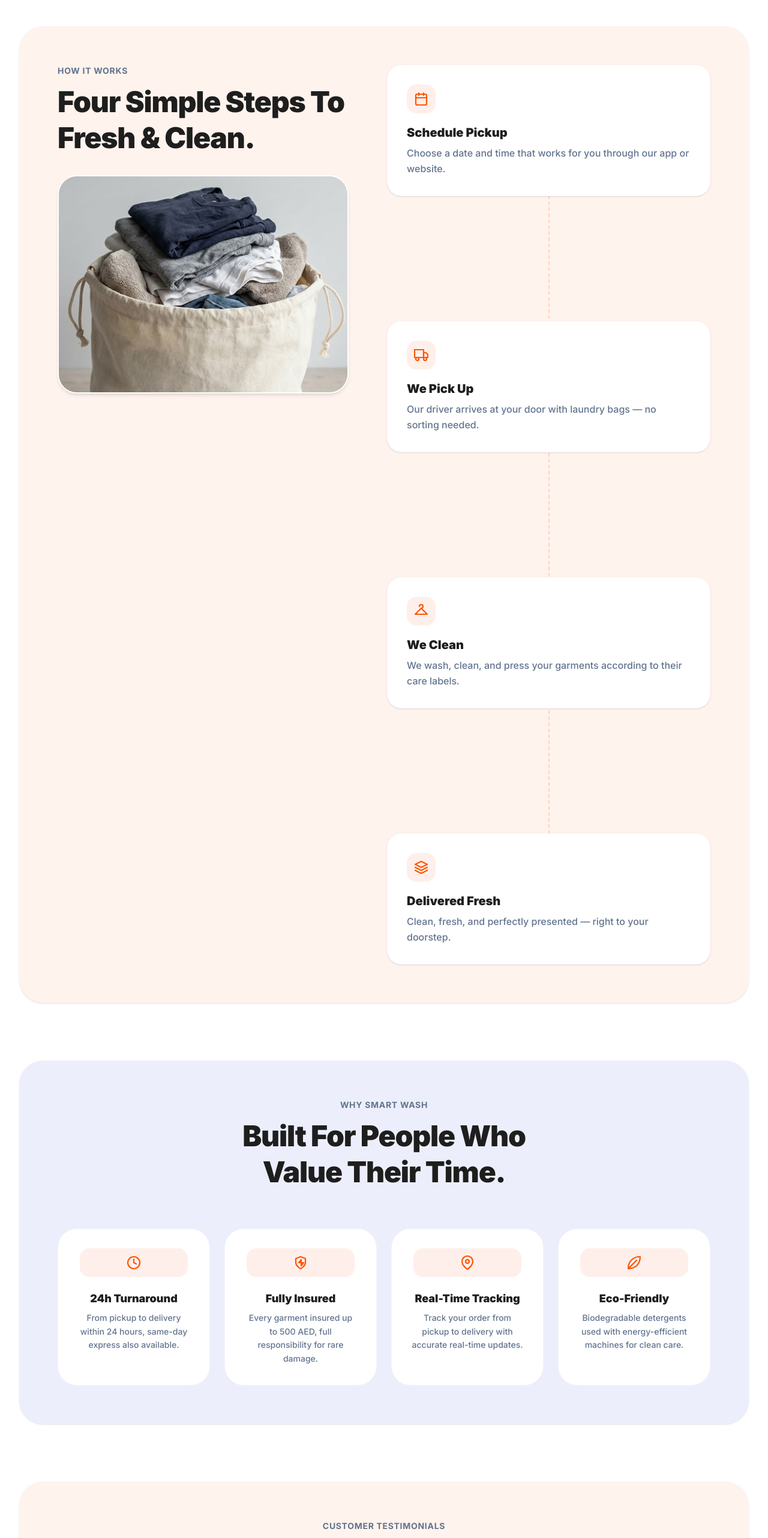
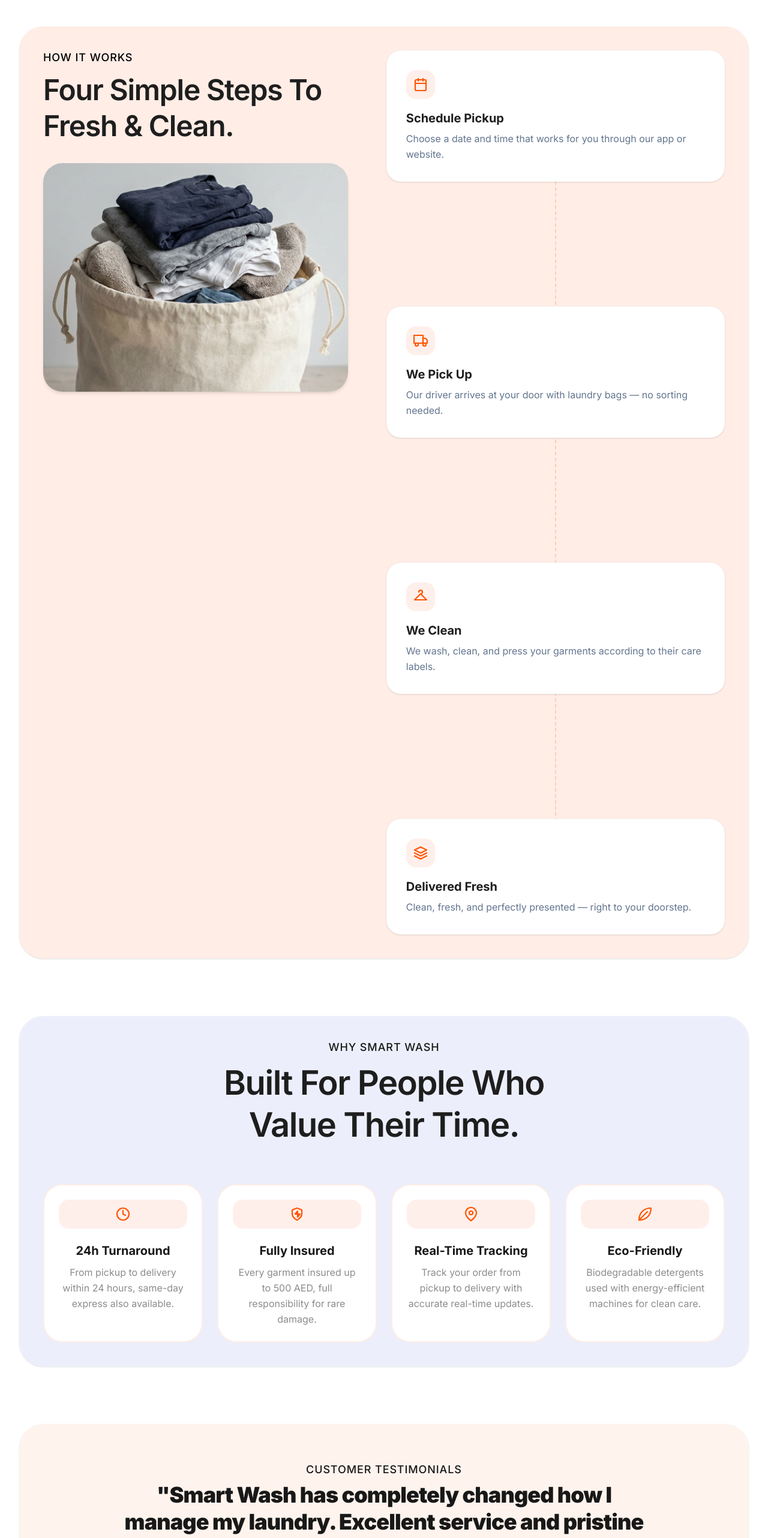
Before and after one commit to eslamahmedabozeid/smartwash, a Next.js app: page /en in a window 1280 px wide. Shown: the part 2520-5084 px from the top of the page at 60% size. Built offline with nearby package versions, Linux system fonts and the light colour scheme.

Commit message:
enhuncment home page

```diff
--- a/src/components/home/HowItWorksSection.tsx
+++ b/src/components/home/HowItWorksSection.tsx
@@ -74,20 +74,20 @@ export default function HowItWorksSection({ lang, dict }: HowItWorksSectionProps
   return (
     <section id="how-it-works" className="w-full px-4 sm:px-6 lg:px-8 py-8 md:py-12 bg-white">
       {/* Container matching standard page styling with light peach container */}
-      <div className="max-w-7xl mx-auto bg-[#FFF3ED] rounded-[2.5rem] p-6 sm:p-10 md:p-16 flex flex-col lg:flex-row items-start gap-12 lg:gap-16 shadow-sm relative transition-all duration-300">
+      <div className="max-w-7xl mx-auto bg-[#FFEDE6] rounded-[2.5rem] p-6 sm:p-10 md:p-10 flex flex-col lg:flex-row items-start gap-12 lg:gap-16 shadow-sm relative transition-all duration-300">
 
         {/* Left Column: Fixed/Sticky layout header & image on desktop */}
         <div className="w-full lg:w-[45%] lg:sticky lg:top-24 lg:self-start space-y-8 text-left rtl:text-right">
           <div className="space-y-3">
-            <span className="text-xs sm:text-sm font-bold text-slate-500 tracking-wider uppercase block">
+            <span className="text-xs sm:text-[1.125rem] font-medium text-[#000] tracking-wider uppercase block">
               {s.label}
             </span>
-            <h2 className="text-3xl sm:text-4xl md:text-5xl font-black text-[#1E1E1E] leading-tight tracking-tight whitespace-pre-line">
+            <h2 className="text-3xl sm:text-4xl md:text-5xl font-semibold text-[#1E1E1E] leading-tight tracking-tight whitespace-pre-line">
               {s.title}
             </h2>
           </div>
 
-          <div className="relative w-full aspect-[4/3] rounded-[2rem] overflow-hidden shadow-md border-2 border-white">
+          <div className="relative w-full aspect-[4/3] rounded-[2rem] overflow-hidden shadow-md">
             <Image
               src="/images/Rectangle 11.png"
               alt="How Smart Wash Works"
@@ -119,10 +119,10 @@ export default function HowItWorksSection({ lang, dict }: HowItWorksSectionProps
 
                   {/* Step Contents */}
                   <div className="space-y-2">
-                    <h3 className="text-lg sm:text-xl font-black text-[#1E1E1E] leading-tight">
+                    <h3 className="text-lg sm:text-xl font-bold text-[#1E1E1E] leading-tight">
                       {step.title}
                     </h3>
-                    <p className="text-sm sm:text-base text-slate-500 font-medium leading-relaxed">
+                    <p className="text-sm sm:text-base text-slate-500 font-normal leading-relaxed">
                       {step.desc}
                     </p>
                   </div>
--- a/src/components/home/MobileAppSection.tsx
+++ b/src/components/home/MobileAppSection.tsx
@@ -32,10 +32,10 @@ export default function MobileAppSection({ lang, dict }: MobileAppSectionProps)
 
           {/* Header Texts */}
           <div className="space-y-3">
-            <span className="text-xs sm:text-sm font-bold text-white/80 tracking-wider uppercase block">
+            <span className="text-xs sm:text-[1.125rem] font-medium text-[#FFFFFF] tracking-wider  block">
               {s.label}
             </span>
-            <h2 className="text-3xl sm:text-4xl md:text-5xl lg:text-6xl font-black text-white leading-tight tracking-tight whitespace-pre-line">
+            <h2 className="text-3xl sm:text-4xl md:text-6xl lg:text-6xl font-semibold text-white leading-tight tracking-tight whitespace-pre-line">
               {s.title}
             </h2>
           </div>
@@ -44,7 +44,7 @@ export default function MobileAppSection({ lang, dict }: MobileAppSectionProps)
           <div className="flex flex-col sm:flex-row items-stretch gap-6 w-full sm:w-auto">
 
             {/* Badges Card (App Store & Play Store) */}
-            <div className="bg-white/10 border border-white/10 rounded-[2rem] p-10 flex flex-col gap-4 w-full sm:w-[240px] justify-center">
+            <div className="bg-white/10 border border-white/10 rounded-[2rem] p-10 flex flex-col gap-4 w-full sm:w-[277px] justify-center">
 
               {/* App Store button */}
               <Link
@@ -60,10 +60,10 @@ export default function MobileAppSection({ lang, dict }: MobileAppSectionProps)
                   />
                 </div>
                 <div>
-                  <span className="text-[9px] sm:text-[10px] text-slate-400 font-semibold block leading-none">
+                  <span className="text-[0.75rem] sm:text-[0.75rem] text-[#181818] font-light block leading-none">
                     {s.appStoreSub}
                   </span>
-                  <span className="text-xs sm:text-sm font-black text-slate-800 block leading-none mt-1">
+                  <span className="text-[1.125rem] sm:text-[1.125rem] font-normal text-[#181818] block leading-none mt-1">
                     {s.appStoreTitle}
                   </span>
                 </div>
@@ -83,10 +83,10 @@ export default function MobileAppSection({ lang, dict }: MobileAppSectionProps)
                   />
                 </div>
                 <div>
-                  <span className="text-[9px] sm:text-[10px] text-slate-400 font-semibold block leading-none">
+                  <span className="text-[0.75rem] sm:text-[0.75rem] text-[#181818] font-light block leading-none">
                     {s.playStoreSub}
                   </span>
-                  <span className="text-xs sm:text-sm font-black text-slate-800 block leading-none mt-1">
+                  <span className="text-[1.125rem] sm:text-[1.125rem] font-normal text-[#181818] block leading-none mt-1">
                     {s.playStoreTitle}
                   </span>
                 </div>
@@ -122,28 +122,31 @@ export default function MobileAppSection({ lang, dict }: MobileAppSectionProps)
 
         {/* Right Column: iPhone 15 App Mockup */}
         {/* Desktop Absolute/Aligned-bottom placement */}
-        <div className="hidden lg:block absolute bottom-0 right-10 xl:right-16 w-[340px] xl:w-[518px] h-[430px] xl:h-[463px] z-10 pointer-events-none">
+        <div className="hidden lg:block absolute bottom-0 right-10 xl:right-0  z-10 pointer-events-none">
           <div className="relative w-full h-full">
-            <Image
+            <img src={'/images/iPhone15.svg'} />
+            {/* <Image
               src="/images/iPhone15.svg"
               alt="SmartWash iPhone App Screen"
               fill
               sizes="380px"
               className="object-contain object-bottom"
               priority
-            />
+            /> */}
           </div>
         </div>
 
         {/* Mobile/Tablet Centered-bottom placement */}
-        <div className="block lg:hidden w-[260px] sm:w-[300px] h-[320px] sm:h-[360px] relative mt-8 -mb-6 sm:-mb-10 md:-mb-16 pointer-events-none shrink-0">
-          <Image
+        <div className="block lg:hidden  relative mt-8 -mb-6 sm:-mb-10 md:-mb-16 pointer-events-none shrink-0">
+          <img src={'/images/iPhone15.svg'} />
+
+          {/* <Image
             src="/images/iPhone15.svg"
             alt="SmartWash iPhone App Screen"
             fill
             sizes="(max-width: 768px) 300px, 100vw"
             className="object-contain object-bottom"
-          />
+          /> */}
         </div>
 
       </div>
--- a/src/components/home/ServicesSection.tsx
+++ b/src/components/home/ServicesSection.tsx
@@ -69,14 +69,14 @@ export default function ServicesSection({ lang, dict, bgClass = "bg-[#ECEFFB]" }
   return (
     <section id="why-smartwash" className="w-full px-4 sm:px-6 lg:px-8 py-8 md:py-12 bg-white">
       {/* Light Lavender/Peach Rounded Card Panel matching user screenshot */}
-      <div className={`max-w-7xl mx-auto ${bgClass} rounded-[2.5rem] p-6 sm:p-10 md:p-16 flex flex-col items-center text-center shadow-sm relative overflow-hidden transition-all duration-300`}>
+      <div className={`max-w-7xl mx-auto ${bgClass} rounded-[2.5rem] p-6 sm:p-10 md:p-[2.5rem] flex flex-col items-center text-center shadow-sm relative overflow-hidden transition-all duration-300`}>
 
         {/* Section Header Block */}
         <div className="space-y-3 mb-12 sm:mb-16">
-          <span className="text-xs sm:text-sm font-bold text-slate-500 tracking-wider uppercase block">
+          <span className="text-xs sm:text-[1.125rem] font-medium text-[#181818] tracking-wider uppercase block">
             {s.label}
           </span>
-          <h2 className="text-3xl sm:text-4xl md:text-5xl font-black text-[#1E1E1E] leading-tight tracking-tight max-w-3xl whitespace-pre-line">
+          <h2 className="text-3xl sm:text-4xl md:text-[3.5rem] font-semibold text-[#1E1E1E] leading-tight tracking-tight max-w-3xl whitespace-pre-line">
             {s.title}
           </h2>
         </div>
@@ -86,20 +86,21 @@ export default function ServicesSection({ lang, dict, bgClass = "bg-[#ECEFFB]" }
           {features.map((feature, idx) => (
             <div
               key={idx}
-              className="bg-white rounded-[2rem] p-6 sm:p-8 flex flex-col items-center text-center border border-slate-100 hover:shadow-md transition-all duration-300"
+              className="bg-white rounded-[var(--spacing-700,2rem)] p-6 sm:p-6 flex flex-col items-center text-center border-2 border-[rgba(252,79,0,0.10)] hover:shadow-md transition-all duration-300"
+
             >
               {/* Centered Pill Shape Box for Icon */}
-              <div className="w-full max-w-[180px] h-12 rounded-2xl bg-[#FFEFEA] flex items-center justify-center mb-6 shrink-0">
+              <div className="w-full h-12 rounded-2xl bg-[#FFEFEA] flex items-center justify-center mb-6 shrink-0">
                 {feature.icon}
               </div>
 
               {/* Title */}
-              <h3 className="text-lg font-black text-[#1E1E1E] mb-2 leading-snug">
+              <h3 className="text-[1.25rem] font-bold text-[#181818] mb-2 leading-snug">
                 {feature.title}
               </h3>
 
               {/* Description */}
-              <p className="text-xs sm:text-sm text-slate-500 font-medium leading-relaxed">
+              <p className="text-xs sm:text-[1rem] text-[#8C8C8C] font-normal leading-relaxed">
                 {feature.desc}
               </p>
             </div>
--- a/src/components/home/TestimonialsSection.tsx
+++ b/src/components/home/TestimonialsSection.tsx
@@ -153,7 +153,7 @@ export default function TestimonialsSection({ lang, dict }: TestimonialsSectionP
       >
 
         {/* Subtitle / Label */}
-        <span className="text-xs sm:text-sm font-bold text-slate-500 tracking-wider uppercase block mb-18 sm:mb-18 pointer-events-none">
+        <span className="text-xs sm:text-[1.125rem] font-medium text-[#181818] tracking-wider uppercase block mb-18 sm:mb-18 pointer-events-none">
           {s.label}
         </span>
 
@@ -168,7 +168,7 @@ export default function TestimonialsSection({ lang, dict }: TestimonialsSectionP
                 }`}
             >
               {/* Testimonial Quote */}
-              <blockquote className="text-xl sm:text-2xl md:text-3xl font-black text-[#1E1E1E] leading-tight max-w-4xl tracking-tight mb-8">
+              <blockquote className="text-xl sm:text-2xl md:text-[2.25rem] font-black text-[#181818] leading-tight max-w-4xl tracking-tight mb-8">
                 "{item.quote}"
               </blockquote>
 
--- a/src/components/services/ServiceFeaturesSection.tsx
+++ b/src/components/services/ServiceFeaturesSection.tsx
@@ -75,7 +75,7 @@ export default function ServiceFeaturesSection({ lang, dict }: ServiceFeaturesSe
             </h2>
           </div>
 
-          <div className="relative w-full aspect-[4/3] rounded-[2rem] overflow-hidden shadow-md border-2 border-white/20">
+          <div className="relative w-full aspect-[4/3] rounded-[2rem] overflow-hidden shadow-md">
             <Image
               src="/images/hero_laundry_bag.png"
               alt="Luxurious And Cozy Laundry Experience"
```
